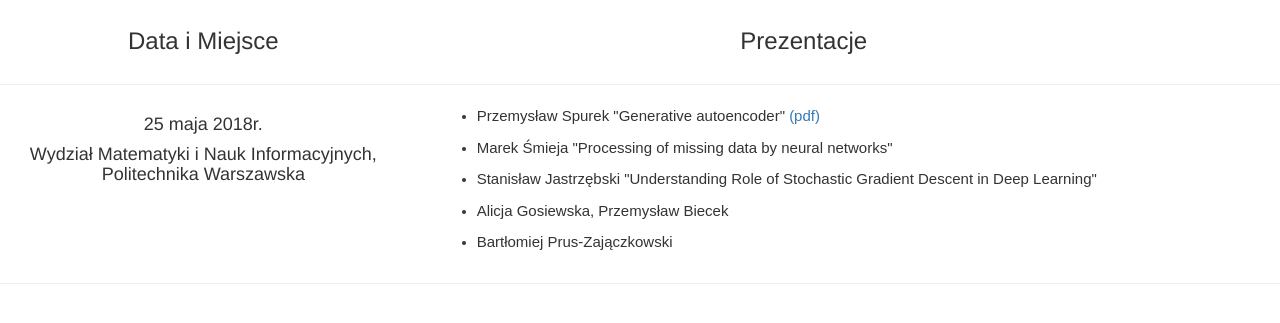
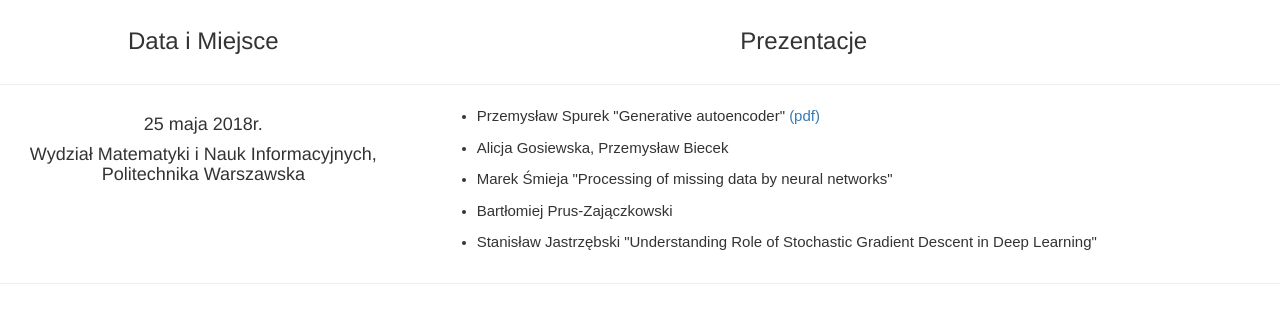
Before and after one commit to mi2-warsaw/MI2_UJ_Seminarium_webpage, a plain HTML site: page meetings.html in a window 1280 px wide. Shown: the part 145-468 px from the top of the page. Drawn offline with Linux system fonts and the light colour scheme.

Commit message:
Update meetings.html

```diff
--- a/meetings.html
+++ b/meetings.html
@@ -45,10 +45,11 @@
 		<div  class="col-lg-7 col-md-7 col-sm-7 text-center">
 			<ul class="text-left">
 			  <li><p class="prez">Przemysław Spurek "Generative autoencoder" <a href="presentations/prez.pdf">(pdf)</a></p></li>
+			  <li><p class="prez">Alicja Gosiewska, Przemysław Biecek</p></li>
 			  <li><p class="prez">Marek Śmieja "Processing of missing data by neural networks"</p></li>
+			  <li><p class="prez">Bartłomiej Prus-Zajączkowski</p></li>
 			  <li><p class="prez">Stanisław Jastrzębski "Understanding Role of Stochastic Gradient Descent in Deep Learning"</p></li>
-			  <li><p class="prez">Alicja Gosiewska, Przemysław Biecek</p></li>
-			  <li><p class="prez">Bartłomiej Prus-Zajączkowski</p></ul>
+			</ul>
 		</div>
 	</div>
 	<hr>
```
